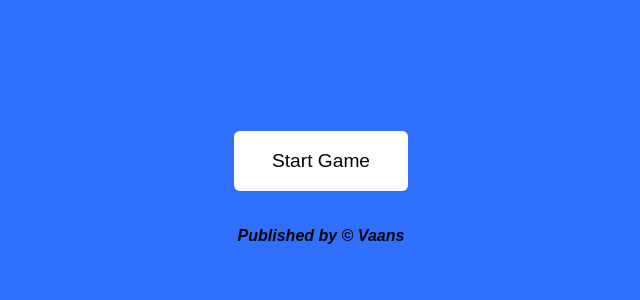
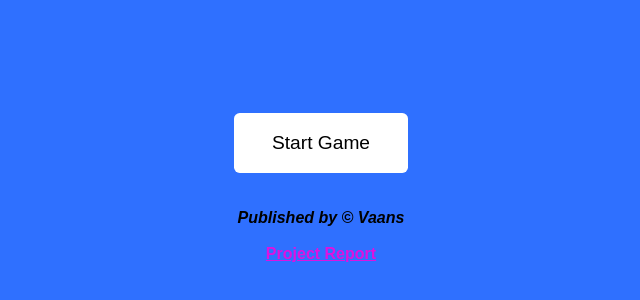
Before and after one commit to vinay7330/Colour-sequence-game, a plain HTML site: page index.html in a window 1280 px wide. Shown: the part 212-512 px from the top of the page, without its empty margins (319-959 px from the left). Drawn offline with Linux system fonts and the light colour scheme.

Commit message:
Update index.html

```diff
--- a/index.html
+++ b/index.html
@@ -13,7 +13,8 @@
       <footer><i><b>
         <br><br>
        Published by &copy; Vaans
-        </b></i>
+        </b></i><br><br>
+         <b><center><a href="https://drive.google.com/file/d/184GUk8laEAKiz1MCffpOx7isPaBy5hMq/view?usp=sharing" style="color: rgb(221, 19, 224);">Project Report</a></center></b>
       </footer>
     </div>
     <div class="wrapper hide">
```
